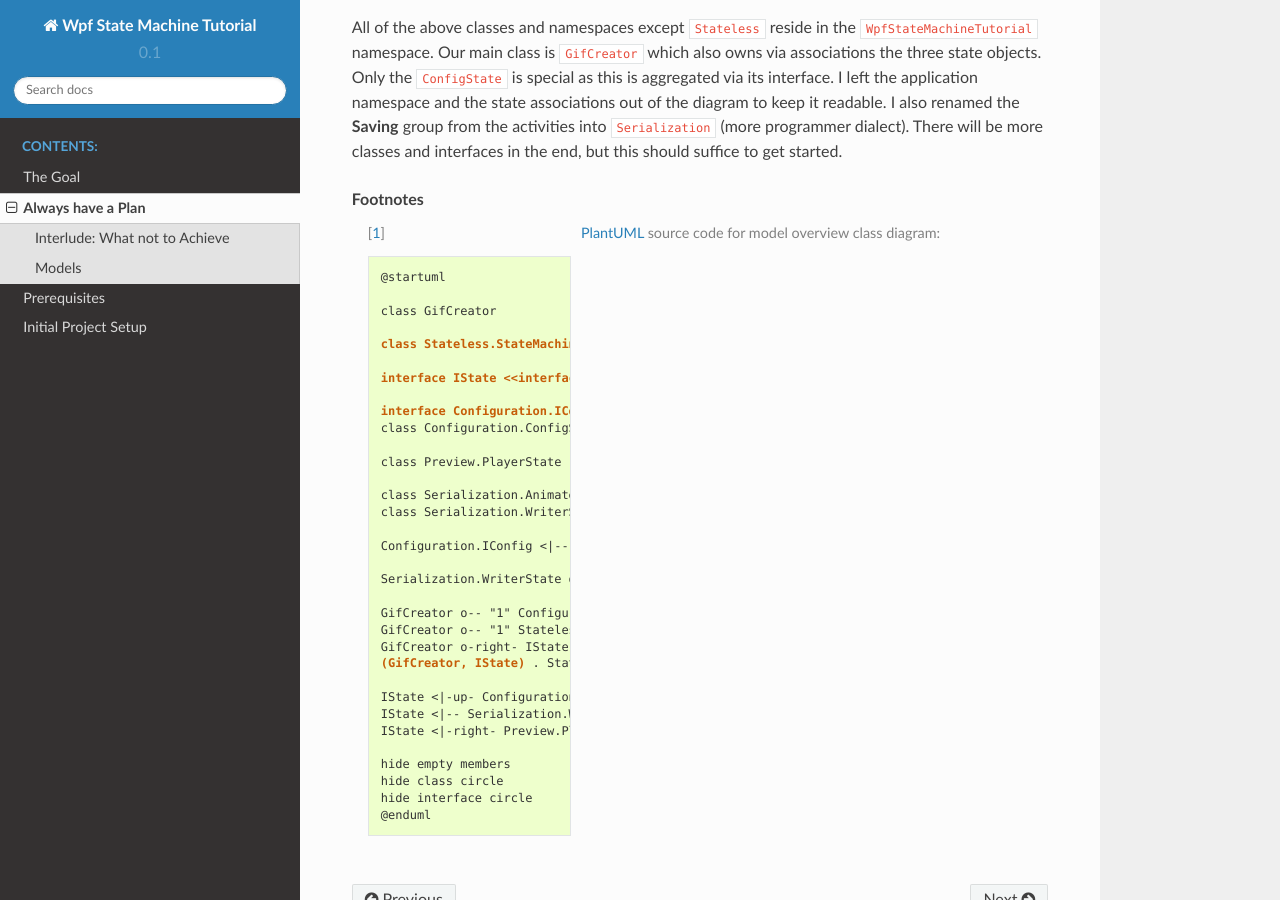
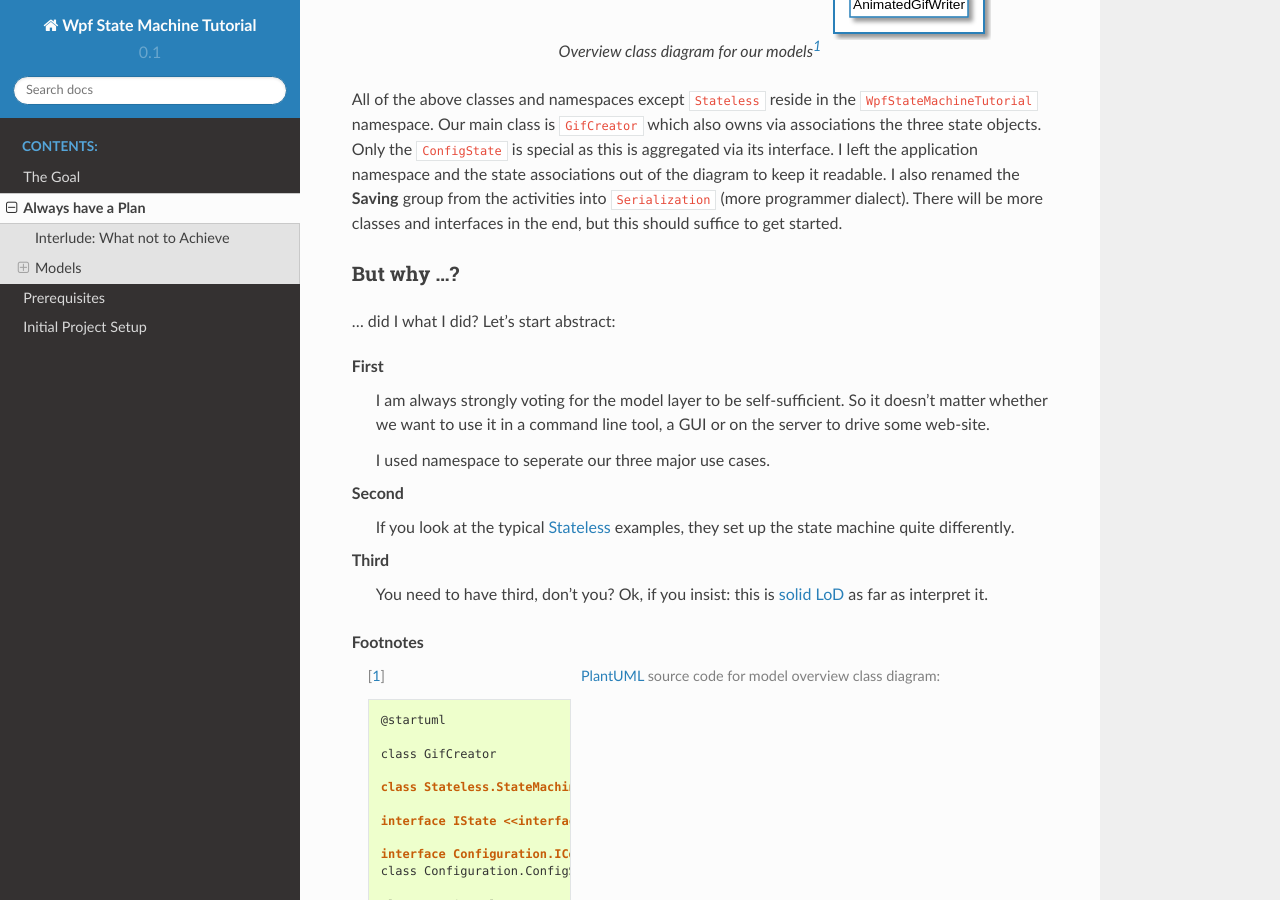
Before and after one commit to parsd/wpf-state-machine-tutorial, a Sphinx documentation site: the page built from doc/source/plan.rst, in a window 1280 px wide and 900 px high, scrolled down 1595 px. Built offline with Sphinx 7.4.7 and the Read the Docs theme 2.0.0, drawn with Linux system fonts in a browser that asks for light colours; some of the changed text lies outside the part shown.

Commit message:
Started reasoning... (I know, I loose if I do that)

```diff
--- a/doc/source/plan.rst
+++ b/doc/source/plan.rst
@@ -25,6 +25,11 @@ Interlude: What not to Achieve
 
 In :doc:`goal` we talked about what we want to achieve – and when. But a good programmer should be an optimistic pessimist, a good natured realist. A pure optimist will produce an app with a very narrow happy path. A pure pessimist wouldn’t get anything done; and if it got done, it would be dull. Now we swap our hats and think about what could go wrong.
 
+.. epigraph::
+
+   Nobody Expects the Spanish Inquisition |br|
+   -- Monty Python’s Flying Circus, Season 2 Episode 2
+
 What definetly shouldn't happen is that the app crashes when it hits a bump. Also mutating into a zombi on a hickup is also a no no. Off the top of my head, I can think of the following undesirables:
 
 * File not found
@@ -45,6 +50,24 @@ Models
    Overview class diagram for our models\ [#model-cd]_
 
 All of the above classes and namespaces except ``Stateless`` reside in the ``WpfStateMachineTutorial`` namespace. Our main class is ``GifCreator`` which also owns via associations the three state objects. Only the ``ConfigState`` is special as this is aggregated via its interface. I left the application namespace and the state associations out of the diagram to keep it readable. I also renamed the **Saving** group from the activities into ``Serialization`` (more programmer dialect). There will be more classes and interfaces in the end, but this should suffice to get started.
+
+But why …?
+----------
+
+… did I what I did? Let's start abstract:
+
+First
+   I am always strongly voting for the model layer to be self-sufficient. So it doesn't matter whether we want to use it in a command line tool, a GUI or on the server to drive some web-site.
+
+   I used namespace to seperate our three major use cases.
+
+Second
+   If you look at the typical Stateless_ examples, they set up the state machine quite differently.
+
+Third
+   You need to have third, don't you? Ok, if you insist: this is solid_ LoD_ as far as interpret it.
+
+.. _LoD: https://en.wikipedia.org/wiki/Law_of_Demeter
 
 .. rubric:: Footnotes
 
@@ -88,6 +111,8 @@ All of the above classes and namespaces except ``Stateless`` reside in the ``Wpf
 
 .. _PlantUML: http://plantuml.com/
 
+.. _Stateless: https://github.com/dotnet-state-machine/stateless
+
 .. |br| raw:: html
 
    <br />
```
